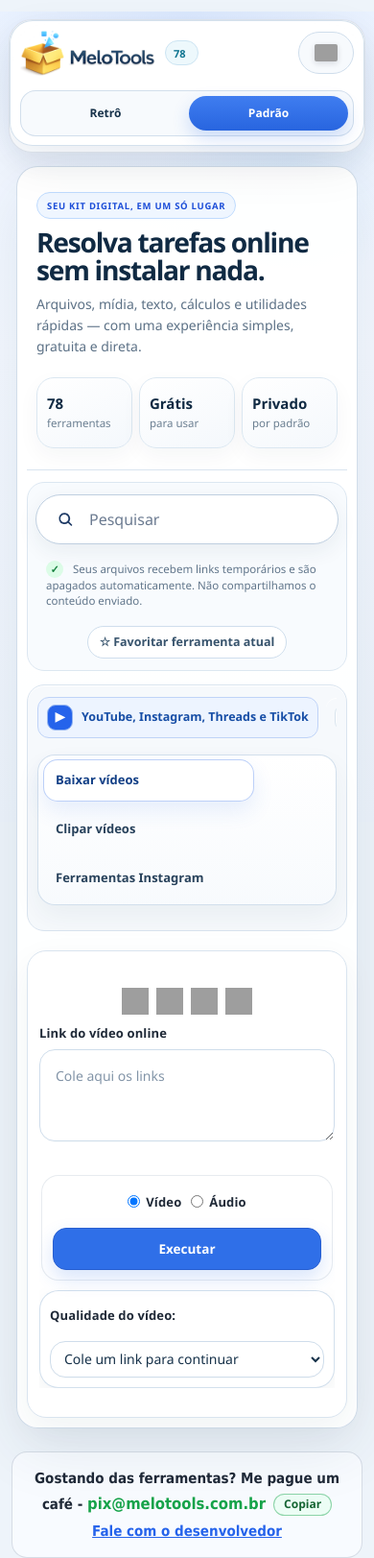
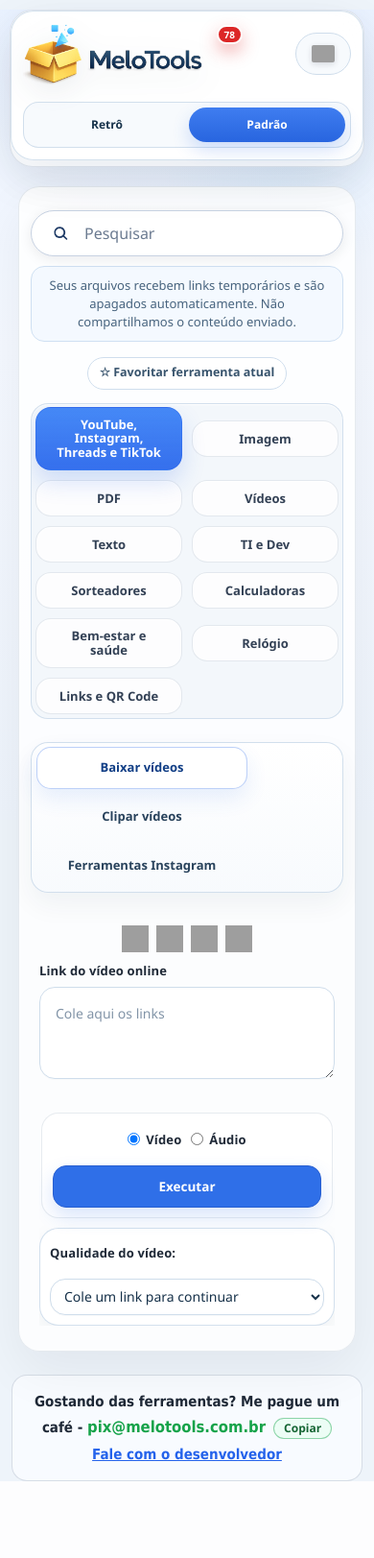
Before and after one commit to meloisonfire-hub/MeloTools, a Flask app: page / in a window 390 px wide. Shown: the whole page at 96% size. After the commit the page ends 1543 px from the top, so only its background shows below. Run offline with Flask 3, Linux system fonts and the light colour scheme; some libraries are stand-ins or nearby versions; grey boxes are pictures that could not be loaded.

Commit message:
Revert "Refina interface e navegacao responsiva"
This reverts commit 388d6866645b68d40cd303afe2f8210243dc22f7.

```diff
--- a/static/css/ui-refinement.css
+++ /dev/null
@@ -1,589 +0,0 @@
-/* MeloTools workspace refinement.
-   Loaded after the legacy styles so the default theme has one clear visual system. */
-
-html[data-ui-theme="xp"] .workspace-hero,
-html[data-ui-theme="xp"] .workspace-nav-heading,
-html[data-ui-theme="xp"] .workspace-tools-heading,
-html[data-ui-theme="xp"] .main-tab-icon {
-  display: none !important;
-}
-
-html[data-ui-theme="xp"] .discovery-panel,
-html[data-ui-theme="xp"] .workspace-grid,
-html[data-ui-theme="xp"] .tool-stage {
-  display: contents !important;
-}
-
-html[data-ui-theme="saas"] {
-  --workspace-navy: #102a43;
-  --workspace-blue: #2563eb;
-  --workspace-blue-dark: #1d4ed8;
-  --workspace-cyan: #0891b2;
-  --workspace-line: #d9e4ef;
-  --workspace-soft: #f6f9fc;
-}
-
-html[data-ui-theme="saas"] .header {
-  width: min(1240px, calc(100% - 28px)) !important;
-  margin-top: 12px !important;
-  top: 8px !important;
-}
-
-html[data-ui-theme="saas"] .header-top {
-  grid-template-columns: auto 1fr auto !important;
-  min-height: 76px !important;
-  padding: 9px 16px !important;
-  border-radius: 24px !important;
-  background: rgba(255, 255, 255, .88) !important;
-  box-shadow: 0 12px 38px rgba(23, 50, 74, .08) !important;
-}
-
-html[data-ui-theme="saas"] .saas-header-spacer {
-  display: none !important;
-}
-
-html[data-ui-theme="saas"] .saas-brand {
-  grid-column: 1 !important;
-  grid-row: 1 !important;
-  justify-content: flex-start !important;
-  gap: 10px !important;
-}
-
-html[data-ui-theme="saas"] .saas-brand-logo {
-  height: 58px !important;
-  max-width: 250px !important;
-  filter: none !important;
-}
-
-html[data-ui-theme="saas"] .mt-tools-badge-dot-saas {
-  position: static !important;
-  width: auto !important;
-  min-width: 0 !important;
-  height: 30px !important;
-  padding: 0 10px !important;
-  gap: 4px !important;
-  border: 1px solid #cce4f2 !important;
-  border-radius: 999px !important;
-  background: #edf8fc !important;
-  color: #23627a !important;
-  font-size: 11px !important;
-  font-weight: 750 !important;
-  line-height: 1 !important;
-  box-shadow: none !important;
-  white-space: nowrap !important;
-}
-
-html[data-ui-theme="saas"] .mt-tools-badge-dot-saas strong {
-  color: #0e7490 !important;
-  font-size: 12px !important;
-}
-
-html[data-ui-theme="saas"] .theme-switcher {
-  grid-column: 3 !important;
-  margin-right: 56px !important;
-}
-
-html[data-ui-theme="saas"] .wrap {
-  width: min(1240px, calc(100% - 28px)) !important;
-  margin: 22px auto 46px !important;
-}
-
-html[data-ui-theme="saas"] .card {
-  padding: 24px !important;
-  border-color: rgba(204, 218, 232, .9) !important;
-  border-radius: 28px !important;
-  background: rgba(255, 255, 255, .94) !important;
-  box-shadow: 0 22px 65px rgba(23, 50, 74, .09) !important;
-}
-
-html[data-ui-theme="saas"] .workspace-hero {
-  display: grid !important;
-  grid-template-columns: minmax(0, 1.45fr) minmax(340px, .85fr) !important;
-  align-items: center !important;
-  gap: 34px !important;
-  padding: 14px 12px 28px !important;
-  border-bottom: 1px solid var(--workspace-line) !important;
-}
-
-html[data-ui-theme="saas"] .workspace-eyebrow {
-  display: inline-flex !important;
-  align-items: center !important;
-  min-height: 28px !important;
-  padding: 0 10px !important;
-  border: 1px solid #bfdbfe !important;
-  border-radius: 999px !important;
-  background: #eff6ff !important;
-  color: #1d4ed8 !important;
-  font-size: 11px !important;
-  font-weight: 820 !important;
-  letter-spacing: .075em !important;
-  text-transform: uppercase !important;
-}
-
-html[data-ui-theme="saas"] .workspace-hero h1 {
-  max-width: 720px !important;
-  margin: 12px 0 10px !important;
-  color: var(--workspace-navy) !important;
-  font-size: clamp(2rem, 3.2vw, 3.15rem) !important;
-  font-weight: 850 !important;
-  letter-spacing: -.045em !important;
-  line-height: 1.02 !important;
-}
-
-html[data-ui-theme="saas"] .workspace-hero-copy > p {
-  max-width: 690px !important;
-  margin: 0 !important;
-  color: #5c7186 !important;
-  font-size: 15.5px !important;
-  line-height: 1.6 !important;
-}
-
-html[data-ui-theme="saas"] .workspace-proof {
-  display: grid !important;
-  grid-template-columns: repeat(3, minmax(0, 1fr)) !important;
-  gap: 9px !important;
-}
-
-html[data-ui-theme="saas"] .workspace-proof span {
-  display: flex !important;
-  min-height: 84px !important;
-  flex-direction: column !important;
-  align-items: flex-start !important;
-  justify-content: center !important;
-  gap: 4px !important;
-  padding: 13px !important;
-  border: 1px solid #dbe7f1 !important;
-  border-radius: 18px !important;
-  background: linear-gradient(155deg, #ffffff, #f4f8fc) !important;
-  color: #6b7f91 !important;
-  font-size: 11.5px !important;
-  line-height: 1.25 !important;
-  box-shadow: 0 8px 22px rgba(23, 50, 74, .045) !important;
-}
-
-html[data-ui-theme="saas"] .workspace-proof strong {
-  color: var(--workspace-navy) !important;
-  font-size: 15px !important;
-  font-weight: 830 !important;
-}
-
-html[data-ui-theme="saas"] .discovery-panel {
-  margin: 18px 0 22px !important;
-  padding: 16px !important;
-  border: 1px solid #dce7f1 !important;
-  border-radius: 22px !important;
-  background: #f8fbfe !important;
-}
-
-html[data-ui-theme="saas"] #toolSearchWrap.tool-search {
-  width: min(720px, 100%) !important;
-  margin: 0 auto 10px !important;
-}
-
-html[data-ui-theme="saas"] #toolSearchWrap .tool-search-row {
-  min-height: 52px !important;
-  border-color: #bfcfe0 !important;
-  box-shadow: 0 7px 22px rgba(23, 50, 74, .07) !important;
-}
-
-html[data-ui-theme="saas"] #toolSearchWrap .tool-search-row:focus-within {
-  border-color: #7aa2ef !important;
-  box-shadow: 0 0 0 4px rgba(37, 99, 235, .11), 0 9px 24px rgba(23, 50, 74, .08) !important;
-}
-
-html[data-ui-theme="saas"] .privacy-status {
-  width: max-content !important;
-  max-width: 100% !important;
-  margin: 0 auto 10px !important;
-  padding: 7px 11px !important;
-  border: 0 !important;
-  background: transparent !important;
-  color: #60758a !important;
-  font-size: 12px !important;
-}
-
-html[data-ui-theme="saas"] .privacy-status::before {
-  content: "\2713" !important;
-  display: inline-grid !important;
-  width: 18px !important;
-  height: 18px !important;
-  margin-right: 7px !important;
-  place-items: center !important;
-  border-radius: 50% !important;
-  background: #dcfce7 !important;
-  color: #15803d !important;
-  font-size: 11px !important;
-  font-weight: 900 !important;
-}
-
-html[data-ui-theme="saas"] .tool-shortcuts {
-  margin-bottom: 0 !important;
-}
-
-html[data-ui-theme="saas"] .workspace-grid {
-  display: grid !important;
-  grid-template-columns: 264px minmax(0, 1fr) !important;
-  align-items: start !important;
-  gap: 20px !important;
-  min-width: 0 !important;
-}
-
-html[data-ui-theme="saas"] .nav-shell {
-  display: flex !important;
-  flex-direction: column !important;
-  gap: 10px !important;
-  width: 100% !important;
-  margin: 0 !important;
-  padding: 16px !important;
-  position: sticky !important;
-  top: 104px !important;
-  max-height: calc(100vh - 120px) !important;
-  border: 1px solid var(--workspace-line) !important;
-  border-radius: 22px !important;
-  background: var(--workspace-soft) !important;
-  box-shadow: inset 0 1px 0 #fff !important;
-  overflow: hidden !important;
-}
-
-html[data-ui-theme="saas"] .workspace-nav-heading {
-  display: flex !important;
-  align-items: baseline !important;
-  justify-content: space-between !important;
-  gap: 8px !important;
-  padding: 0 4px 4px !important;
-}
-
-html[data-ui-theme="saas"] .workspace-nav-heading span,
-html[data-ui-theme="saas"] .workspace-tools-heading {
-  color: #203b53 !important;
-  font-size: 12px !important;
-  font-weight: 850 !important;
-  letter-spacing: .06em !important;
-  text-transform: uppercase !important;
-}
-
-html[data-ui-theme="saas"] .workspace-nav-heading small {
-  color: #7b8fa2 !important;
-  font-size: 10px !important;
-}
-
-html[data-ui-theme="saas"] .workspace-tools-heading {
-  margin-top: 4px !important;
-  padding: 12px 4px 2px !important;
-  border-top: 1px solid #dbe5ef !important;
-}
-
-html[data-ui-theme="saas"] .main-tabs,
-html[data-ui-theme="saas"] .tool-tabs {
-  display: flex !important;
-  width: 100% !important;
-  max-width: none !important;
-  flex-direction: column !important;
-  flex-wrap: nowrap !important;
-  align-items: stretch !important;
-  justify-content: flex-start !important;
-  gap: 5px !important;
-  margin: 0 !important;
-  padding: 0 !important;
-  border: 0 !important;
-  border-radius: 0 !important;
-  background: transparent !important;
-  box-shadow: none !important;
-  overflow: visible !important;
-}
-
-html[data-ui-theme="saas"] .tool-tabs {
-  min-height: 0 !important;
-  max-height: 310px !important;
-  padding-right: 4px !important;
-  overflow-x: hidden !important;
-  overflow-y: auto !important;
-  scrollbar-width: thin !important;
-}
-
-html[data-ui-theme="saas"] .main-tabs .tabbtn {
-  width: 100% !important;
-  min-height: 42px !important;
-  justify-content: flex-start !important;
-  gap: 9px !important;
-  padding: 7px 9px !important;
-  border: 1px solid transparent !important;
-  border-radius: 12px !important;
-  background: transparent !important;
-  color: #52697e !important;
-  font-size: 12.5px !important;
-  font-weight: 730 !important;
-  text-align: left !important;
-}
-
-html[data-ui-theme="saas"] .main-tab-icon {
-  display: inline-grid !important;
-  width: 27px !important;
-  height: 27px !important;
-  flex: 0 0 27px !important;
-  place-items: center !important;
-  border: 1px solid #d7e3ed !important;
-  border-radius: 9px !important;
-  background: #fff !important;
-  color: #52708b !important;
-  font-size: 13px !important;
-  font-weight: 850 !important;
-}
-
-html[data-ui-theme="saas"] .main-tab-icon-code {
-  font-size: 10px !important;
-}
-
-html[data-ui-theme="saas"] .main-tabs .tabbtn.active {
-  border-color: #bfd3f7 !important;
-  background: #edf4ff !important;
-  color: #174ea6 !important;
-  box-shadow: none !important;
-}
-
-html[data-ui-theme="saas"] .main-tabs .tabbtn.active .main-tab-icon {
-  border-color: #93b4f1 !important;
-  background: #2563eb !important;
-  color: #fff !important;
-}
-
-html[data-ui-theme="saas"] .tool-tabs .tabbtn,
-html[data-ui-theme="saas"] .tool-tabs .tool-tab,
-html[data-ui-theme="saas"] .tool-tab {
-  display: flex !important;
-  width: 100% !important;
-  min-width: 0 !important;
-  min-height: 36px !important;
-  height: auto !important;
-  flex: 0 0 auto !important;
-  justify-content: flex-start !important;
-  padding: 8px 10px !important;
-  border: 0 !important;
-  border-radius: 10px !important;
-  background: transparent !important;
-  color: #52697e !important;
-  font-size: 12px !important;
-  font-weight: 680 !important;
-  line-height: 1.3 !important;
-  text-align: left !important;
-  white-space: normal !important;
-  box-shadow: none !important;
-}
-
-html[data-ui-theme="saas"] .tool-tabs .tabbtn:hover {
-  background: #fff !important;
-  color: #24435f !important;
-}
-
-html[data-ui-theme="saas"] .tool-tabs .tabbtn.active {
-  background: #fff !important;
-  color: #174ea6 !important;
-  box-shadow: inset 3px 0 0 #2563eb, 0 5px 14px rgba(23, 50, 74, .05) !important;
-}
-
-html[data-ui-theme="saas"] .mt-tools-skeleton {
-  grid-column: 2 !important;
-}
-
-html[data-ui-theme="saas"] .tool-stage {
-  min-width: 0 !important;
-  min-height: 520px !important;
-  padding: 30px !important;
-  border: 1px solid var(--workspace-line) !important;
-  border-radius: 24px !important;
-  background: #fff !important;
-  box-shadow: 0 12px 35px rgba(23, 50, 74, .055) !important;
-}
-
-html[data-ui-theme="saas"] .tool-stage .section.show {
-  display: block !important;
-}
-
-html[data-ui-theme="saas"] .tool-stage .title,
-html[data-ui-theme="saas"] .tool-stage .sub {
-  text-align: left !important;
-}
-
-html[data-ui-theme="saas"] .tool-stage .sub {
-  margin-left: 0 !important;
-  margin-right: 0 !important;
-}
-
-@media (max-width: 980px) {
-  html[data-ui-theme="saas"] .workspace-hero {
-    grid-template-columns: 1fr !important;
-  }
-
-  html[data-ui-theme="saas"] .workspace-proof {
-    max-width: 620px !important;
-  }
-
-  html[data-ui-theme="saas"] .workspace-grid {
-    width: 100% !important;
-    max-width: 100% !important;
-    grid-template-columns: minmax(0, 1fr) !important;
-  }
-
-  html[data-ui-theme="saas"] .workspace-grid > *,
-  html[data-ui-theme="saas"] .tool-stage,
-  html[data-ui-theme="saas"] .tool-stage .section {
-    min-width: 0 !important;
-    max-width: 100% !important;
-  }
-
-  html[data-ui-theme="saas"] .nav-shell {
-    position: static !important;
-    max-height: none !important;
-    overflow: visible !important;
-  }
-
-  html[data-ui-theme="saas"] .workspace-nav-heading,
-  html[data-ui-theme="saas"] .workspace-tools-heading {
-    display: none !important;
-  }
-
-  html[data-ui-theme="saas"] .main-tabs,
-  html[data-ui-theme="saas"] .tool-tabs {
-    width: 100% !important;
-    max-height: none !important;
-    flex-direction: row !important;
-    align-items: center !important;
-    gap: 7px !important;
-    padding: 2px 0 7px !important;
-    overflow-x: auto !important;
-    overflow-y: hidden !important;
-    scroll-snap-type: x proximity !important;
-  }
-
-  html[data-ui-theme="saas"] .main-tabs .tabbtn,
-  html[data-ui-theme="saas"] .tool-tabs .tabbtn,
-  html[data-ui-theme="saas"] .tool-tabs .tool-tab {
-    width: auto !important;
-    min-width: max-content !important;
-    flex: 0 0 auto !important;
-    scroll-snap-align: start !important;
-    white-space: nowrap !important;
-  }
-
-  html[data-ui-theme="saas"] .tool-tabs .tabbtn.active {
-    box-shadow: inset 0 -3px 0 #2563eb, 0 5px 14px rgba(23, 50, 74, .05) !important;
-  }
-
-  html[data-ui-theme="saas"] .mt-tools-skeleton {
-    grid-column: 1 !important;
-  }
-}
-
-@media (max-width: 640px) {
-  html[data-ui-theme="saas"] .header,
-  html[data-ui-theme="saas"] .wrap {
-    width: calc(100% - 16px) !important;
-  }
-
-  html[data-ui-theme="saas"] .header-top {
-    grid-template-columns: minmax(0, 1fr) auto !important;
-    padding: 9px 10px !important;
-  }
-
-  html[data-ui-theme="saas"] .saas-brand-logo {
-    height: 48px !important;
-    max-width: min(178px, 52vw) !important;
-  }
-
-  html[data-ui-theme="saas"] .mt-tools-badge-dot-saas {
-    height: 26px !important;
-    padding: 0 8px !important;
-    font-size: 0 !important;
-  }
-
-  html[data-ui-theme="saas"] .mt-tools-badge-dot-saas strong {
-    font-size: 11px !important;
-  }
-
-  html[data-ui-theme="saas"] .theme-switcher {
-    grid-column: 1 / -1 !important;
-    width: 100% !important;
-    margin: 5px 0 0 !important;
-  }
-
-  html[data-ui-theme="saas"] .card {
-    padding: 10px !important;
-    border-radius: 22px !important;
-  }
-
-  html[data-ui-theme="saas"] .workspace-hero {
-    gap: 20px !important;
-    padding: 16px 10px 22px !important;
-  }
-
-  html[data-ui-theme="saas"] .workspace-eyebrow {
-    font-size: 9.5px !important;
-  }
-
-  html[data-ui-theme="saas"] .workspace-hero h1 {
-    margin-top: 10px !important;
-    font-size: clamp(1.78rem, 9vw, 2.35rem) !important;
-  }
-
-  html[data-ui-theme="saas"] .workspace-hero-copy > p {
-    font-size: 14px !important;
-  }
-
-  html[data-ui-theme="saas"] .workspace-proof {
-    grid-template-columns: repeat(3, minmax(0, 1fr)) !important;
-    gap: 7px !important;
-    overflow: visible !important;
-  }
-
-  html[data-ui-theme="saas"] .workspace-proof span {
-    min-height: 74px !important;
-    padding: 10px !important;
-  }
-
-  html[data-ui-theme="saas"] .discovery-panel {
-    margin: 12px 0 14px !important;
-    padding: 12px 8px !important;
-    border-radius: 18px !important;
-  }
-
-  html[data-ui-theme="saas"] #toolSearchWrap.tool-search {
-    width: 100% !important;
-    margin-top: 0 !important;
-  }
-
-  html[data-ui-theme="saas"] .privacy-status {
-    width: 100% !important;
-    font-size: 11.5px !important;
-    text-align: left !important;
-  }
-
-  html[data-ui-theme="saas"] .nav-shell {
-    padding: 10px !important;
-    border-radius: 18px !important;
-  }
-
-  html[data-ui-theme="saas"] .main-tabs .tabbtn {
-    min-width: 130px !important;
-  }
-
-  html[data-ui-theme="saas"] .tool-tabs .tabbtn,
-  html[data-ui-theme="saas"] .tool-tabs .tool-tab {
-    min-width: 148px !important;
-  }
-
-  html[data-ui-theme="saas"] .tool-stage {
-    min-height: 420px !important;
-    padding: 20px 12px !important;
-    border-radius: 20px !important;
-  }
-
-  html[data-ui-theme="saas"] .tool-stage .title,
-  html[data-ui-theme="saas"] .tool-stage .sub {
-    text-align: center !important;
-  }
-
-  html[data-ui-theme="saas"] .tool-stage .sub {
-    margin-left: auto !important;
-    margin-right: auto !important;
-  }
-}
--- a/templates/index.html
+++ b/templates/index.html
@@ -93,7 +93,7 @@ html[data-ui-theme="xp"] .tool-tabs .tabbtn.is-hidden{
     <div class="saas-header-spacer" aria-hidden="true"></div>
     <div class="saas-brand" aria-label="MeloTools">
       <img class="saas-brand-logo" src="{{ url_for('static', filename='logo-saas.png') }}" alt="MeloTools">
-      <span class="mt-tools-badge-dot mt-tools-badge-dot-saas" aria-label="78 ferramentas totalmente gr&aacute;tis" title="78 ferramentas totalmente gr&aacute;tis"><strong>78</strong> ferramentas</span>
+      <span class="mt-tools-badge-dot mt-tools-badge-dot-saas" aria-label="78 ferramentas totalmente grátis" title="78 ferramentas totalmente grátis">78</span>
     </div>
     <div class="theme-switcher" role="group" aria-label="Escolher tema do site">
       <button class="theme-option" type="button" data-theme-choice="xp" aria-pressed="false">Retr&ocirc;</button>
@@ -124,6 +124,7 @@ html[data-ui-theme="xp"] .tool-tabs .tabbtn.is-hidden{
 </div>
 <meta name="google-adsense-account" content="ca-pub-9686460887343092">
 <main class="wrap" id="mainContent" tabindex="-1">
+  <h1 class="sr-only">MeloTools — ferramentas online gratuitas</h1>
   <div class="card">
     <div class="xp-window-titlebar" aria-hidden="true">
       <div class="xp-window-title"><span class="xp-window-icon"></span><span>MeloTools - Painel de Ferramentas</span></div>
@@ -135,19 +136,6 @@ html[data-ui-theme="xp"] .tool-tabs .tabbtn.is-hidden{
       <span class="mt-tools-badge-dot" aria-label="78 ferramentas totalmente grátis" title="78 ferramentas totalmente grátis">78</span>
     </div>
         {% endif %}
-    <section class="workspace-hero" aria-labelledby="workspaceTitle">
-      <div class="workspace-hero-copy">
-        <span class="workspace-eyebrow">Seu kit digital, em um s&oacute; lugar</span>
-        <h1 id="workspaceTitle">Resolva tarefas online sem instalar nada.</h1>
-        <p>Arquivos, m&iacute;dia, texto, c&aacute;lculos e utilidades r&aacute;pidas &mdash; com uma experi&ecirc;ncia simples, gratuita e direta.</p>
-      </div>
-      <div class="workspace-proof" aria-label="Diferenciais do MeloTools">
-        <span><strong>78</strong> ferramentas</span>
-        <span><strong>Gr&aacute;tis</strong> para usar</span>
-        <span><strong>Privado</strong> por padr&atilde;o</span>
-      </div>
-    </section>
-    <div class="discovery-panel">
     <div class="tool-search" id="toolSearchWrap">
       <label class="tool-search-label" for="toolSearchInput">Pesquisar</label>
       <div class="tool-search-row">
@@ -167,60 +155,42 @@ html[data-ui-theme="xp"] .tool-tabs .tabbtn.is-hidden{
       <div class="tool-shortcut-row hidden" id="favoriteTools" aria-label="Ferramentas favoritas"></div>
       <div class="tool-shortcut-row hidden" id="recentTools" aria-label="Ferramentas usadas recentemente"></div>
     </div>
-    </div>
-    <div class="workspace-grid">
     <nav class="nav-shell" aria-label="Navega&ccedil;&atilde;o de ferramentas">
-      <div class="workspace-nav-heading">
-        <span>Explorar</span>
-        <small>Escolha uma categoria</small>
-      </div>
       <div class="main-tabs tabs" id="mainTabs">
         <button class="main-tab tabbtn active" type="button" data-category="media">
-          <span class="main-tab-icon" aria-hidden="true">▶</span>
           <span class="main-tab-label" data-i18n="nav_media">YouTube, Instagram e TikTok</span>
         </button>
         <button class="main-tab tabbtn" type="button" data-category="image">
-          <span class="main-tab-icon" aria-hidden="true">◇</span>
           <span class="main-tab-label" data-i18n="nav_image">Imagem</span>
         </button>
         <button class="main-tab tabbtn" type="button" data-category="pdf">
-          <span class="main-tab-icon" aria-hidden="true">▤</span>
           <span class="main-tab-label" data-i18n="nav_pdf">PDF</span>
         </button>
         <button class="main-tab tabbtn" type="button" data-category="video">
-          <span class="main-tab-icon" aria-hidden="true">●</span>
           <span class="main-tab-label" data-i18n="nav_video">V&iacute;deos</span>
         </button>
         <button class="main-tab tabbtn" type="button" data-category="text">
-          <span class="main-tab-icon" aria-hidden="true">¶</span>
           <span class="main-tab-label">Texto</span>
         </button>
         <button class="main-tab tabbtn" type="button" data-category="dev">
-          <span class="main-tab-icon main-tab-icon-code" aria-hidden="true">{}</span>
           <span class="main-tab-label">TI e Dev</span>
         </button>
         <button class="main-tab tabbtn" type="button" data-category="random">
-          <span class="main-tab-icon" aria-hidden="true">✦</span>
           <span class="main-tab-label">Sorteadores</span>
         </button>
         <button class="main-tab tabbtn" type="button" data-category="calc">
-          <span class="main-tab-icon" aria-hidden="true">+</span>
           <span class="main-tab-label">Calculadoras</span>
         </button>
         <button class="main-tab tabbtn" type="button" data-category="wellness">
-          <span class="main-tab-icon" aria-hidden="true">♡</span>
           <span class="main-tab-label">Bem-estar e sa&uacute;de</span>
         </button>
         <button class="main-tab tabbtn" type="button" data-category="clock">
-          <span class="main-tab-icon" aria-hidden="true">◷</span>
           <span class="main-tab-label">Rel&oacute;gio</span>
         </button>
         <button class="main-tab tabbtn" type="button" data-category="links">
-          <span class="main-tab-icon" aria-hidden="true">⌁</span>
           <span class="main-tab-label">Links e QR Code</span>
         </button>
       </div>
-      <div class="workspace-tools-heading">Ferramentas</div>
       <div class="tool-tabs tabs" id="toolTabs">
         <button class="tool-tab tabbtn active" type="button" data-category="media" data-tab="tab-youtube" data-i18n="tab_youtube">Processar v&iacute;deos</button>
         <button class="tool-tab tabbtn" type="button" data-category="media" data-tab="tab-youtube-clip">Clipar v&iacute;deos</button>
@@ -316,7 +286,6 @@ html[data-ui-theme="xp"] .tool-tabs .tabbtn.is-hidden{
       <div class="mt-sk-card"></div>
       <div class="mt-sk-card"></div>
     </div>
-    <div class="tool-stage">
 
     <section id="tab-ocr" class="section" data-category="pdf">
       <h2 class="title" data-i18n="ocr_title">Converta PDFs e imagens em documentos pesquis&aacute;veis (OCR)
@@ -1864,8 +1833,6 @@ html[data-ui-theme="xp"] .tool-tabs .tabbtn.is-hidden{
   <p class="note mt-clock-link-row">Link <a id="obs_sw_link" href="/cronometro" target="_blank" rel="noopener noreferrer">/cronometro</a></p>
 </section>
 <!-- MELOTOOLS_EXTRA_SECTIONS_END -->
-    </div>
-    </div>
   </div>
   <div class="footer" id="footerContent">{{ footer }}</div>
 </main>
@@ -1901,7 +1868,6 @@ if ('serviceWorker' in navigator) {
 <div class="toast-container" id="toastContainer"></div>
 
   <link rel="stylesheet" href="/static/css/melotools-extra-tabs.css?v=20260716-hardening1">
-  <link rel="stylesheet" href="/static/css/ui-refinement.css?v=20260717-ui4">
 <script src="/static/js/melotools-extra-tabs.js?v=20260716-hardening1"></script>
 <script src="/static/js/tool-shortcuts.js?v=20260716-hardening1"></script>
 <script id="theme-switch-script">
--- a/test_all_functions.py
+++ b/test_all_functions.py
@@ -75,9 +75,9 @@ def check_status(name, resp, expected_status):
 # Health
 check('health', c.get('/health'))
 
-# Online videos: unsupported protocols must be rejected before reaching yt-dlp.
-check_status('online-download-blocks-unsupported-protocol', c.post('/api/online/download', data={'url':'mock://video','mode':'video','quality':'720'}), 400)
-check_status('online-clip-blocks-unsupported-protocol', c.post('/api/online/clip', data={'url':'mock://video','start':'0','end':'1'}), 400)
+# Online videos
+check('online-download', c.post('/api/online/download', data={'url':'mock://video','mode':'video','quality':'720'}))
+check('online-clip', c.post('/api/online/clip', data={'url':'mock://video','start':'0','end':'1'}))
 check_status('instagram-invalid-post', c.post('/api/online/instagram-tools', data={'url':'https://instagram.com/p/abc/'}), 400)
 check('online-link-qr', c.post('/api/links/qr-generate', data={'text':'https://example.com/v'}))
 
```
Also changed, not shown: tests/test_smoke.py (+0 -12 lines).
